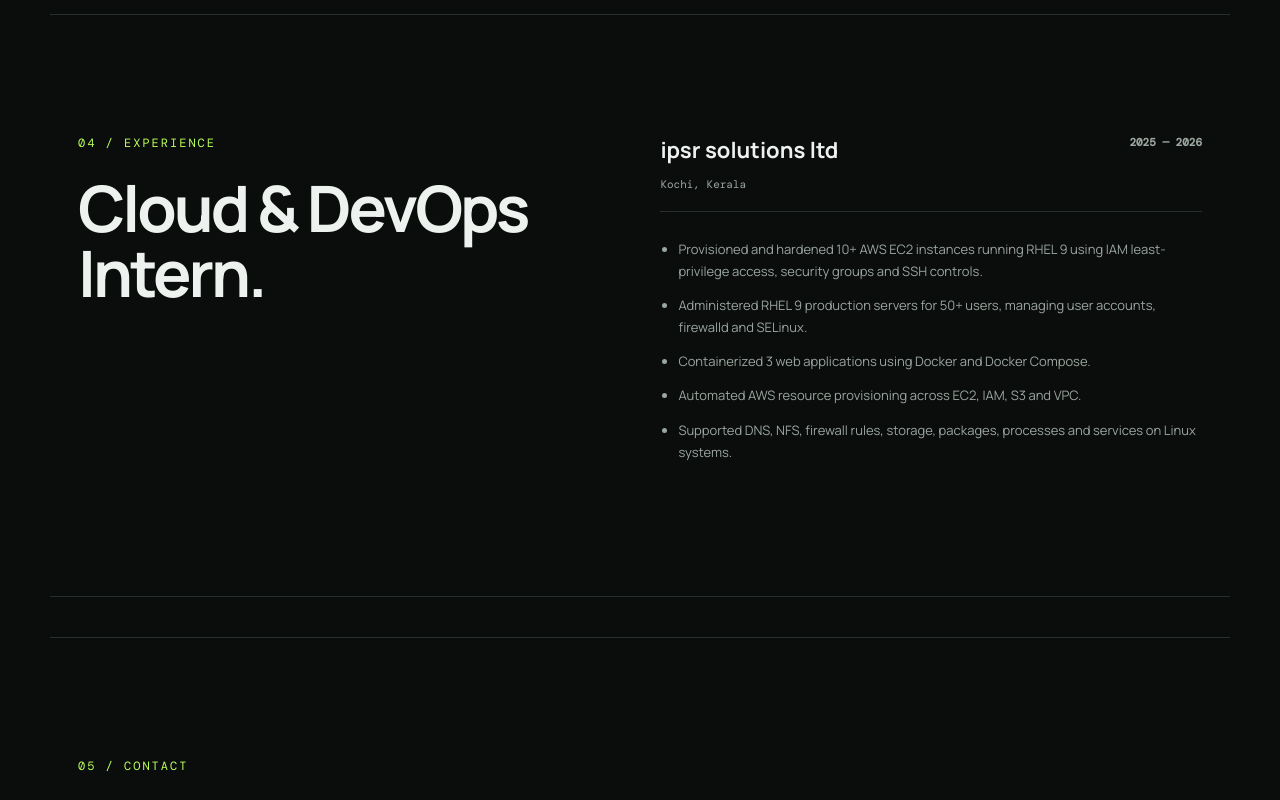
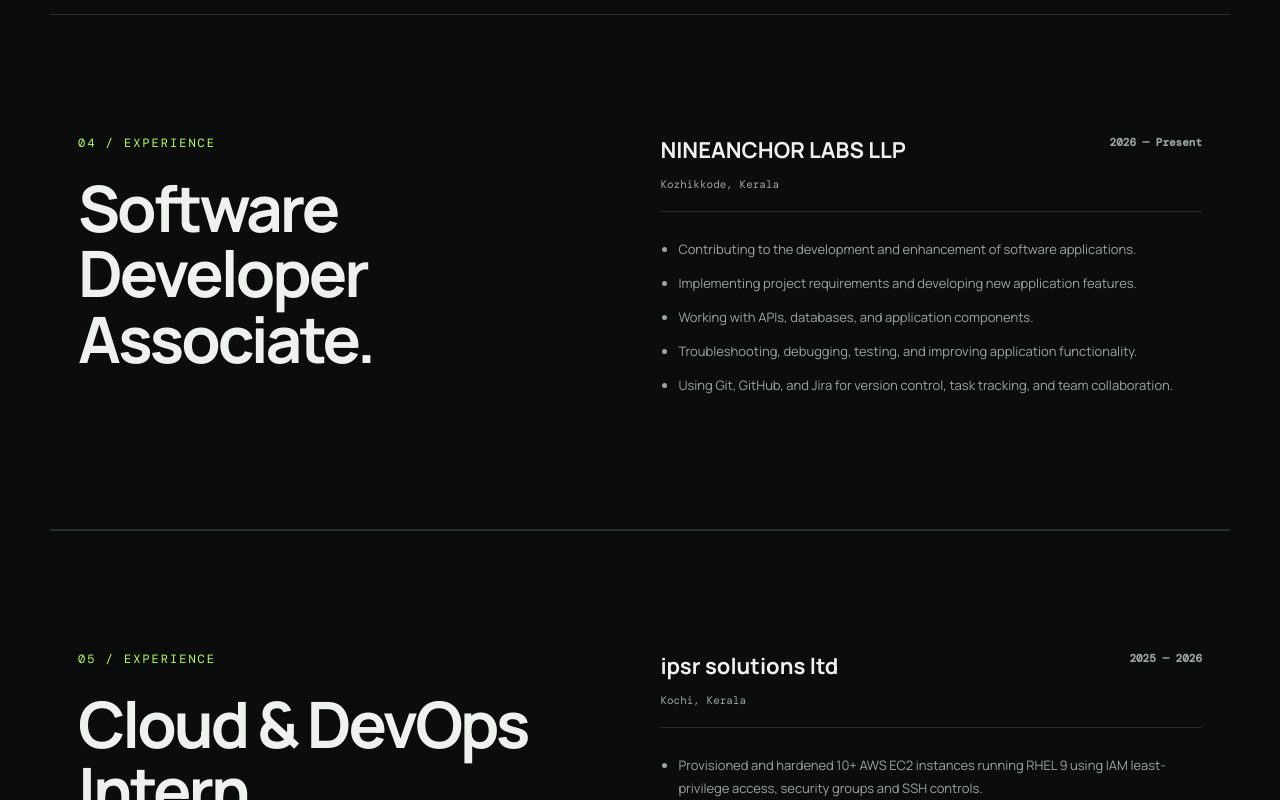
Before and after one commit to najafathima9992/naja-portfolio, a React (Vite) app: page / in a window 1280 px wide. Shown: the part 4940-5740 px from the top of the page. Built offline with nearby package versions, Linux system fonts and the light colour scheme.

Commit message:
added my current role to main.jsx

```diff
--- a/src/main.jsx
+++ b/src/main.jsx
@@ -688,6 +688,80 @@
 
         {/* ================= EXPERIENCE ================= */}
 
+
+                <section
+          id="experience"
+          className="section split-section experience-section"
+        >
+
+          <div>
+
+            <p className="eyebrow">
+              04 / EXPERIENCE
+            </p>
+
+            <h2>
+              Software Developer
+              <br />
+              Associate.
+            </h2>
+
+          </div>
+
+
+          <div>
+
+            <div className="role-header">
+
+              <div>
+
+                <h3>
+                  NINEANCHOR LABS LLP
+                </h3>
+
+                <span>
+                  Kozhikkode, Kerala
+                </span>
+
+              </div>
+
+
+              <strong>
+                2026 — Present
+              </strong>
+
+            </div>
+
+
+            <ul className="experience-list">
+
+              <li>
+                Contributing to the development and enhancement of software applications.
+              </li>
+
+              <li>
+                Implementing project requirements and developing new application features.
+              </li>
+
+              <li>
+               Working with APIs, databases, and application components.
+              </li>
+
+              <li>
+               Troubleshooting, debugging, testing, and improving application functionality.
+              </li>
+
+              <li>
+                Using Git, GitHub, and Jira for version control, task tracking, and team collaboration.
+              </li>
+
+            </ul>
+
+          </div>
+
+        </section>
+
+
         <section
           id="experience"
           className="section split-section experience-section"
@@ -696,7 +770,7 @@
           <div>
 
             <p className="eyebrow">
-              04 / EXPERIENCE
+              05 / EXPERIENCE
             </p>
 
             <h2>
@@ -778,7 +852,7 @@
         >
 
           <p className="eyebrow">
-            05 / CONTACT
+            06 / CONTACT
           </p>
 
           <h2>
```
